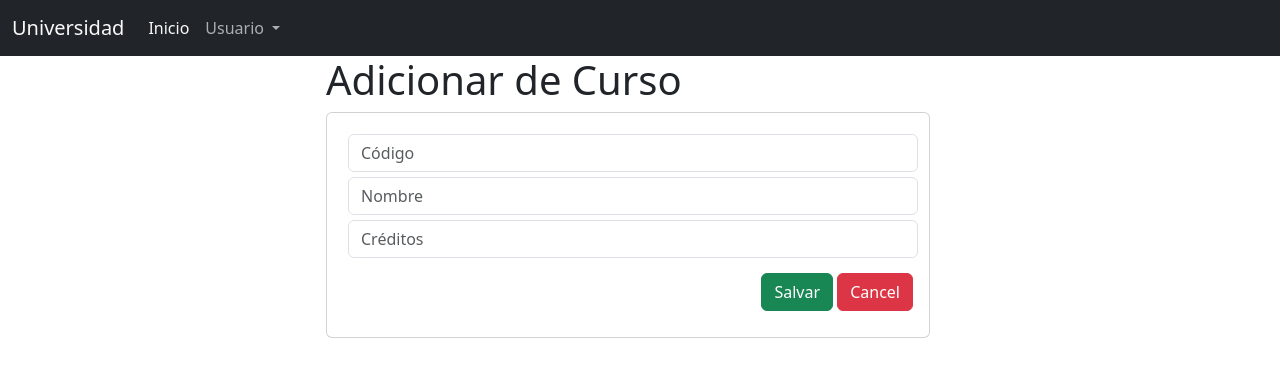
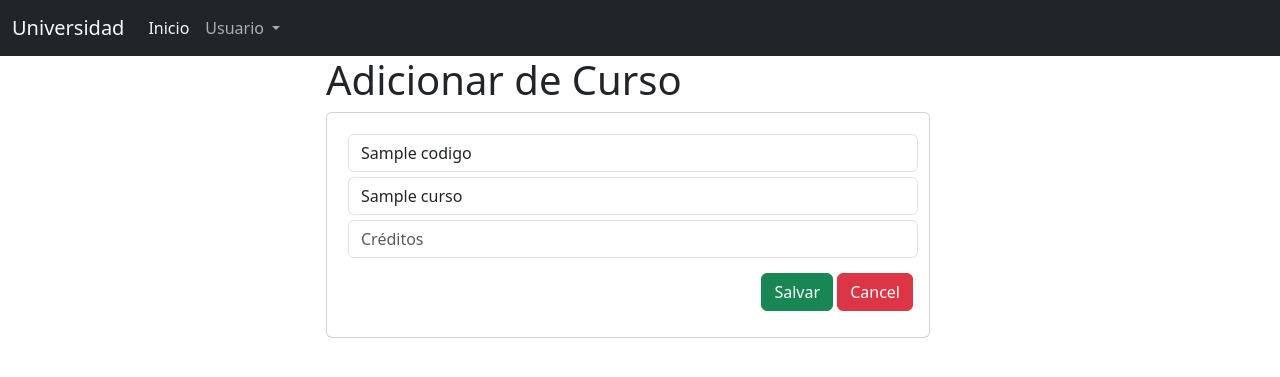
Before and after one commit to miguel-jaeger/gestion-curso, a Django app: template universidad/Aplicaciones/Academico/templates/adicionarCurso.html in a window 1280 px wide. Shown: the top 377 px of the page. Run offline with Django 4.2, Linux system fonts and the light colour scheme; the template is opened without the code that fills it: most values are stand-ins (such as "Sample title", 1, 10 or a date in 2020); some libraries are stand-ins or nearby versions.

Commit message:
[REMOVE] remove action from form

```diff
--- a/universidad/Aplicaciones/Academico/templates/adicionarCurso.html
+++ b/universidad/Aplicaciones/Academico/templates/adicionarCurso.html
@@ -2,26 +2,28 @@
 {% block titulo %}Gestión de cursos {% endblock titulo %}
 
 {% block body %}
+
 <div class="row">
     <div class="col-md-6 offset-md-3">
         <div class="error">{{error}}</div>
         <h1>Adicionar de Curso</h1>
         <div class="card">
             <div class="card-body">
-                <form action="/registrarCurso/" method="post">
+
+                <form  method="post">
                     {% csrf_token %}
                     <div class="form-group">
-                        <input type="text" id="codigo" name="codigo" class="form-control" placeholder="Código" required>
+                        <input type="text" id="codigo" name="codigo" class="form-control" placeholder="Código" required value="{{curso.codigo}}" {% if curso.id > 0 %} readonly  {% endif %}>
                     </div>
                     <div class="form-group">
-                        <input type="text" id="nombre" name="nombre" class="form-control" placeholder="Nombre" required maxlength="50">
+                        <input type="text" id="nombre" name="nombre" class="form-control" placeholder="Nombre" required maxlength="50" value="{{curso.nombre}}">
                     </div>
                     <div class="form-group">
-                        <input type="number" id="creditos" name="creditos" class="form-control" placeholder="Créditos" required minlength="1" maxlength="9">
+                        <input type="number" id="creditos" name="creditos" class="form-control" placeholder="Créditos" required minlength="1" maxlength="9" value="{{curso.creditos}}">
                     </div>
                     <div class="form-group acciones">
                         <button type="submit" class="btn btn-success btn-block text-white" >Salvar</button>
-                         <a href="/" id="cancel" name="cancel" class="btn btn-danger">Cancel</a>
+                         <a href="/cursos" id="cancel" name="cancel" class="btn btn-danger">Cancel</a>
                     </div>
                 </form>
             </div>
```
